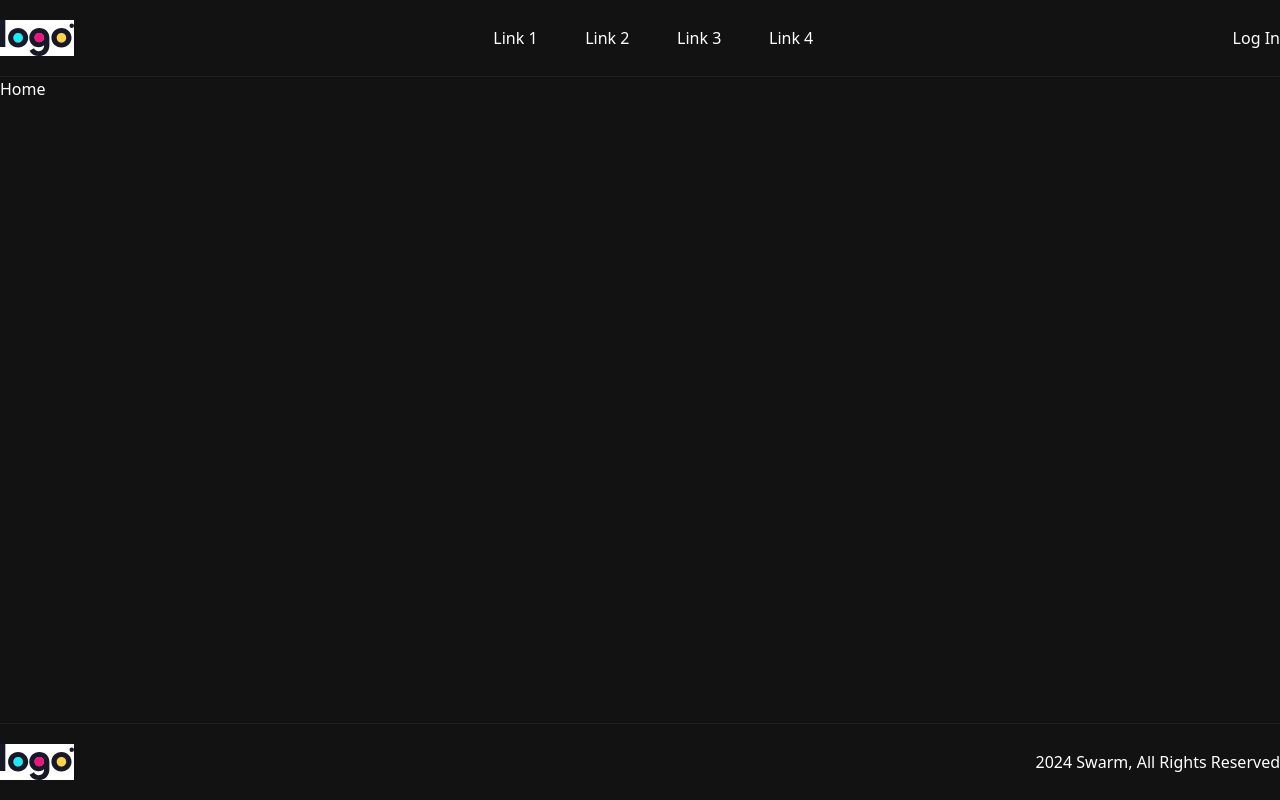
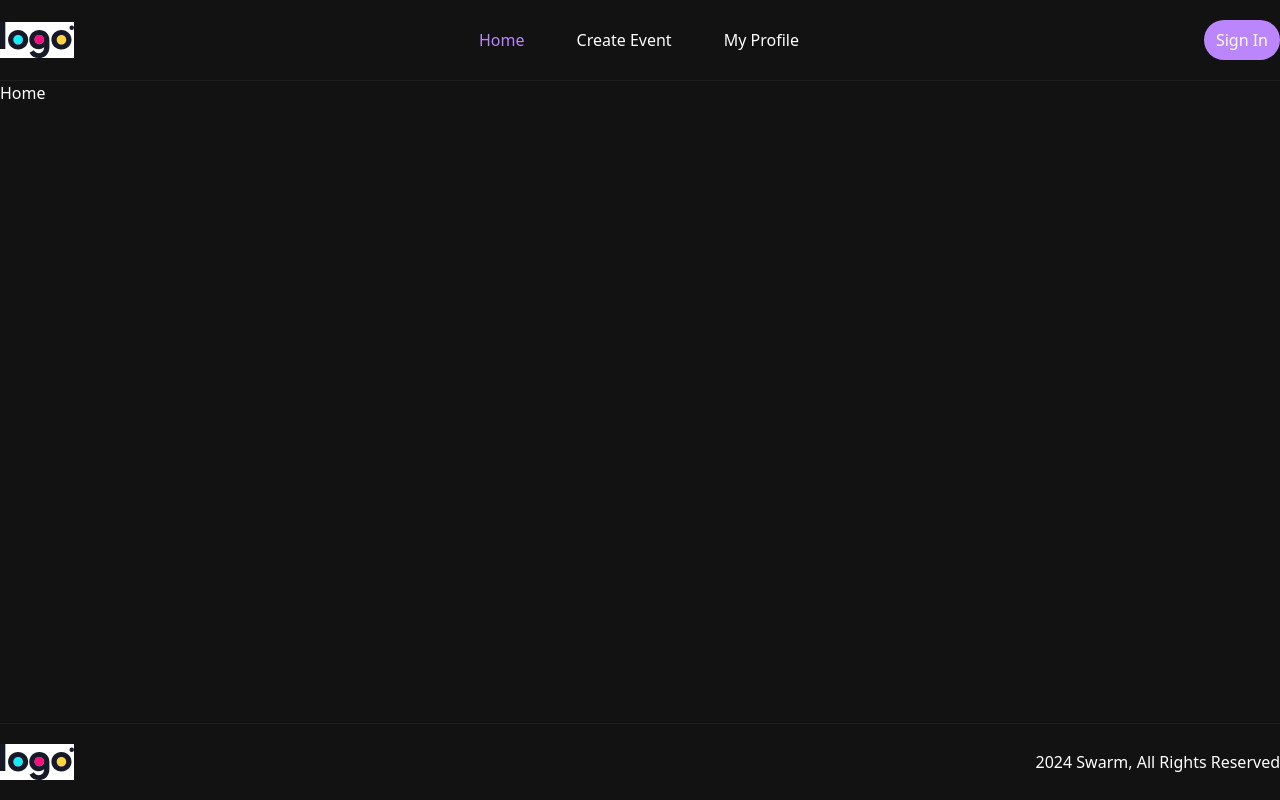
Before and after one commit to ScaiaAguinaga/swarm-event-manager, a Next.js app: page / in a window 1280 px wide. Built offline with nearby package versions, Linux system fonts and the light colour scheme.

Commit message:
Implemented mobile and desktop nav bar and nav items component

```diff
--- a/components/Header.tsx
+++ b/components/Header.tsx
@@ -1,5 +1,6 @@
 import Image from "next/image";
 import Link from "next/link";
+import NavItems from "./NavItems";
 
 export const Header = () => {
   return (
@@ -17,17 +18,17 @@ export const Header = () => {
 
         {/* Nav bar items */}
         <nav className='hidden md:flex-between w-full max-w-xs'>
-          <h1>Link 1</h1>
-          <h1>Link 2</h1>
-          <h1>Link 3</h1>
-          <h1>Link 4</h1>
+          <NavItems />
         </nav>
 
-        {/* Sign Up/Log In */}
-        <h1>Log In</h1>
-
-        {/* Mobile nav bar */}
-        <div className='w-10 h-10 bg-primary md:hidden'></div>
+        <div className='flex-center gap-3'>
+          {/* Sign Up/Log In */}
+          <div className='flex bg-primary hover:bg-primary-hover py-2 px-3 rounded-full flex-center'>
+            Sign In
+          </div>
+          {/* Mobile nav bar */}
+          <div className='w-10 h-10 bg-primary md:hidden'></div>
+        </div>
       </div>
     </header>
   );
--- /dev/null
+++ b/components/NavItems.tsx
@@ -0,0 +1,33 @@
+"use client";
+
+import { headerLinks } from "@/constants";
+import Link from "next/link";
+import { usePathname } from "next/navigation";
+
+const NavItems = () => {
+  // Gets current route path
+  const pathname = usePathname();
+
+  return (
+    <ul className='flex flex-col w-full items-start gap-5 md:flex-between md:flex-row'>
+      {headerLinks.map((link) => {
+        // Determines if the link is active based on pathname
+        const isActive: boolean = link.route === pathname;
+
+        return (
+          // Renders active link in primary color
+          <li
+            key={link.route}
+            className={`${
+              isActive ? "text-primary" : "text-white"
+            } flex-center`}
+          >
+            <Link href={link.route}>{link.label}</Link>
+          </li>
+        );
+      })}
+    </ul>
+  );
+};
+
+export default NavItems;
--- /dev/null
+++ b/constants/index.ts
@@ -0,0 +1,29 @@
+// Link information for nav items
+export const headerLinks = [
+  {
+    label: "Home",
+    route: "/",
+  },
+  {
+    label: "Create Event",
+    route: "/events/create",
+  },
+  {
+    label: "My Profile",
+    route: "/profile",
+  },
+];
+
+// Default event information
+export const eventDefaultValues = {
+  title: "",
+  description: "",
+  location: "",
+  imageUrl: "",
+  startDateTime: new Date(),
+  endDateTime: new Date(),
+  categoryId: "",
+  price: "",
+  isFree: false,
+  url: "",
+};
```
